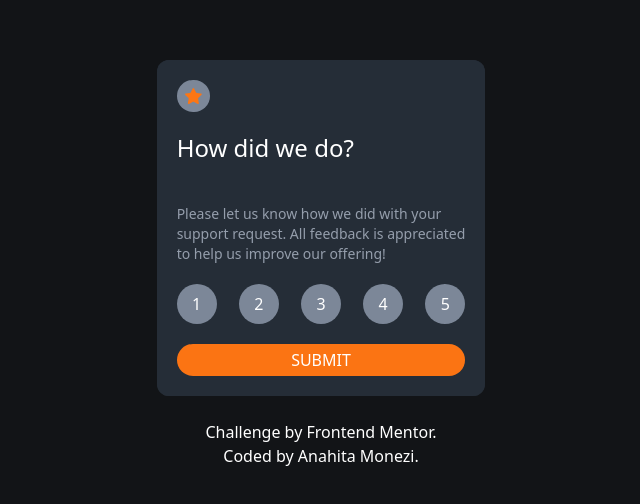
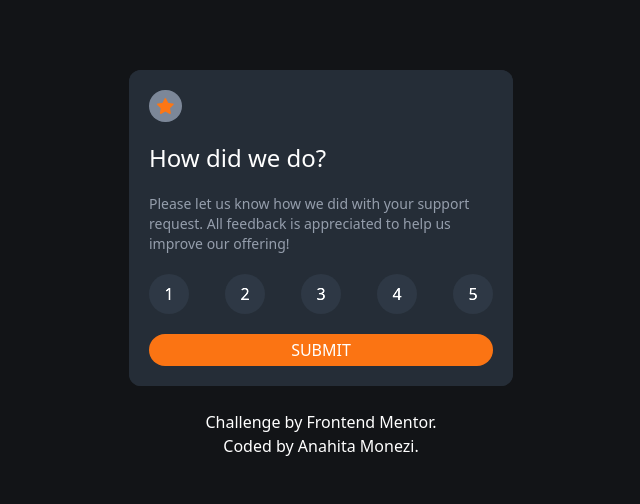
Before and after one commit to NallyNik/fm-interactive-rating-component, a website: page src/index.html in a window 1280 px wide. Shown: the part 168-672 px from the top of the page, without its empty margins (319-959 px from the left). Drawn offline with Linux system fonts and the light colour scheme.

Commit message:
update style

```diff
--- a/src/index.html
+++ b/src/index.html
@@ -11,34 +11,49 @@
 
 </head>
 <body class="min-h-screen m-8 flex flex-col align-middle justify-center bg-very-dark-blue">
-  <main class="w-fit mx-auto p-5 relative bg-dark-blue rounded-xl overflow-hidden">
+  <main class="max-w-sm mx-auto p-5 relative bg-dark-blue rounded-xl overflow-hidden">
     <!-- Rating state start -->
     <section class="flex flex-col gap-5 bg-dark-blue">
       <figure class="p-2 w-fit bg-medium-grey rounded-full">
         <img src="./assets/images/icon-star.svg" alt="">
       </figure>
       <h1 class="text-white text-2xl">How did we do?</h1>
-      <p class="text-light-grey whitespace-pre-line text-sm">
+      <p class="text-light-grey text-sm">
         Please let us know how we did with your
         support request. All feedback is appreciated
         to help us improve our offering!
       </p>
-      <div class="flex justify-between [&>*:hover]:bg-orange [&>*:hover]:cursor-pointer">
-        <span class="w-10 h-10 p-2 bg-medium-grey text-white rounded-full text-center">1</span>
-        <span class="w-10 h-10 p-2 bg-medium-grey text-white rounded-full text-center">2</span>
-        <span class="w-10 h-10 p-2 bg-medium-grey text-white rounded-full text-center">3</span>
-        <span class="w-10 h-10 p-2 bg-medium-grey text-white rounded-full text-center">4</span>
-        <span class="w-10 h-10 p-2 bg-medium-grey text-white rounded-full text-center">5</span>
-      </div>
+      <ul class="flex justify-between" id="scores">
+        <li class="text-white text-center">
+          <input name="rating" type="radio" id="1" class="hidden peer">
+          <label for="1" class="block w-10 h-10 p-2 rounded-full bg-dark-blue brightness-125  hover:bg-orange hover:cursor-pointer peer-checked:bg-medium-grey">1</label>
+        </li>
+        <li class="text-white text-center">
+          <input name="rating" type="radio" id="2" class="hidden peer">
+          <label for="2" class="block w-10 h-10 p-2 rounded-full  bg-dark-blue brightness-125 hover:bg-orange hover:cursor-pointer peer-checked:bg-medium-grey">2</label>
+        </li>
+        <li class="text-white text-center">
+          <input name="rating" type="radio" id="3" class="hidden peer">
+          <label for="3" class="block w-10 h-10 p-2 rounded-full  bg-dark-blue brightness-125 hover:bg-orange hover:cursor-pointer peer-checked:bg-medium-grey">3</label>
+        </li>
+        <li class="text-white text-center">
+          <input name="rating" type="radio" id="4" class="hidden peer">
+          <label for="4" class="block w-10 h-10 p-2 rounded-full  bg-dark-blue brightness-125 hover:bg-orange hover:cursor-pointer peer-checked:bg-medium-grey">4</label>
+        </li>
+        <li class="text-white text-center">
+          <input name="rating" type="radio" id="5" class="hidden peer">
+          <label for="5" class="block w-10 h-10 p-2 rounded-full  bg-dark-blue brightness-125 hover:bg-orange hover:cursor-pointer peer-checked:bg-medium-grey">5</label>
+        </li>
+      </ul>
       <button type="submit" id="submit" class="py-1 bg-orange text-white uppercase rounded-full
         hover:bg-white hover:text-orange">Submit</button>
     </section>
     <!-- Rating state end -->
 
     <!-- Thank you state start -->
-    <section id="thanks" class="absolute -z-10 top-0 left-0 p-5 h-full flex flex-col gap-5 align-middle justify-center bg-dark-blue text-center">
-      <img src="./assets/images/illustration-thank-you.svg" alt="" class="w-1/2  m-auto object-contain">
-      <p class="w-fit m-auto p-1 bg-medium-grey rounded-full text-orange">
+    <section id="thanks" class="absolute -z-10 top-0 left-0 p-5 h-full flex flex-col gap-5 align-middle justify-between bg-dark-blue text-center">
+      <img src="./assets/images/illustration-thank-you.svg" alt="" class="w-36  m-auto object-contain">
+      <p class="w-fit m-auto p-1 bg-medium-grey rounded-full text-orange" id="rating-number">
         You selected <!-- Add rating here --> out of 5
       </p>
       <h2 class="text-white text-2xl">Thank you!</h2>
```
Also changed, not shown: dist/output.css.
